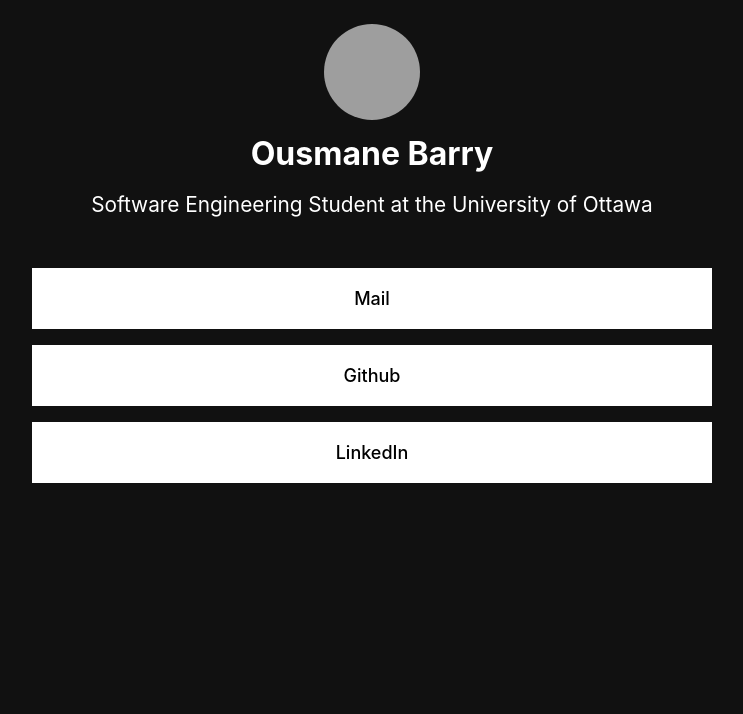
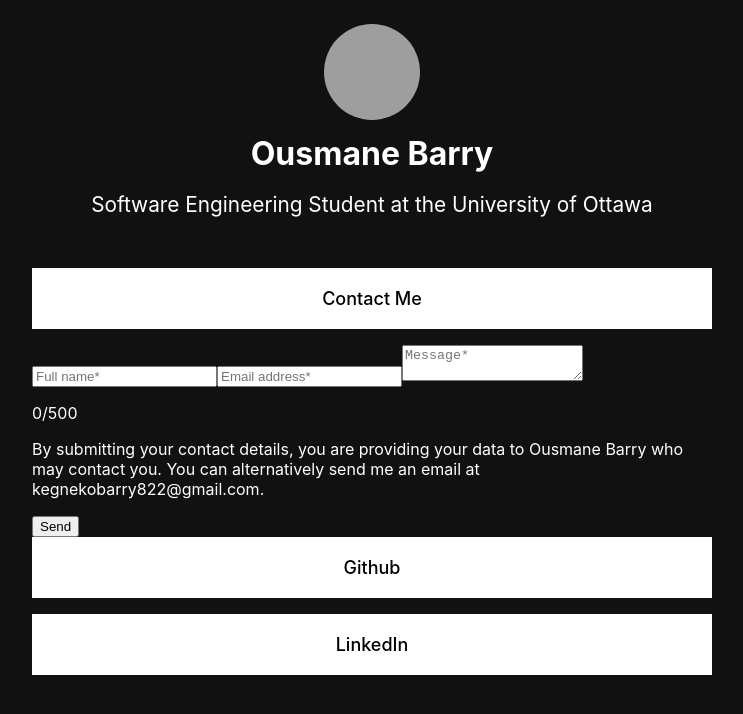
Before and after one commit to ousmanebarry/me, a Next.js app: page / in a window 1280 px wide. Shown: the top 714 px of the page, without its empty margins (268-1011 px from the left). Built offline with nearby package versions, Linux system fonts and the light colour scheme; grey boxes are pictures that could not be loaded.

Commit message:
Update index.js

```diff
--- a/pages/index.js
+++ b/pages/index.js
@@ -1,6 +1,7 @@
 import Head from 'next/head';
 import Link from 'next/link';
 import Form from './Form';
+import { useState } from 'react';
 import styles from '../styles/Home.module.css';
 
 export default function Home() {
@@ -17,7 +18,7 @@ export default function Home() {
 							src='https://d1fdloi71mui9q.cloudfront.net/Wdb1qBs7RUmJH9r3aefW_vb7D2MMO59tsukL6'
 							alt='Profile'
 							filter='none'
-							class={styles.image}
+							className={styles.image}
 						></img>
 						<h1 className={styles.title}>Ousmane Barry</h1>
 
@@ -28,10 +29,11 @@ export default function Home() {
 					<div className={styles.mail}>
 						<Link href='mailto:kegnekobarry822@gmail.com'>
 							<a target='_blank'>
-								<p>Mail</p>
+								<p>Contact Me</p>
 							</a>
 						</Link>
 					</div>
+					<Form />
 					<div className={styles.github}>
 						<Link href='https://github.com/ousmanebarry/'>
 							<a target='_blank'>
```
